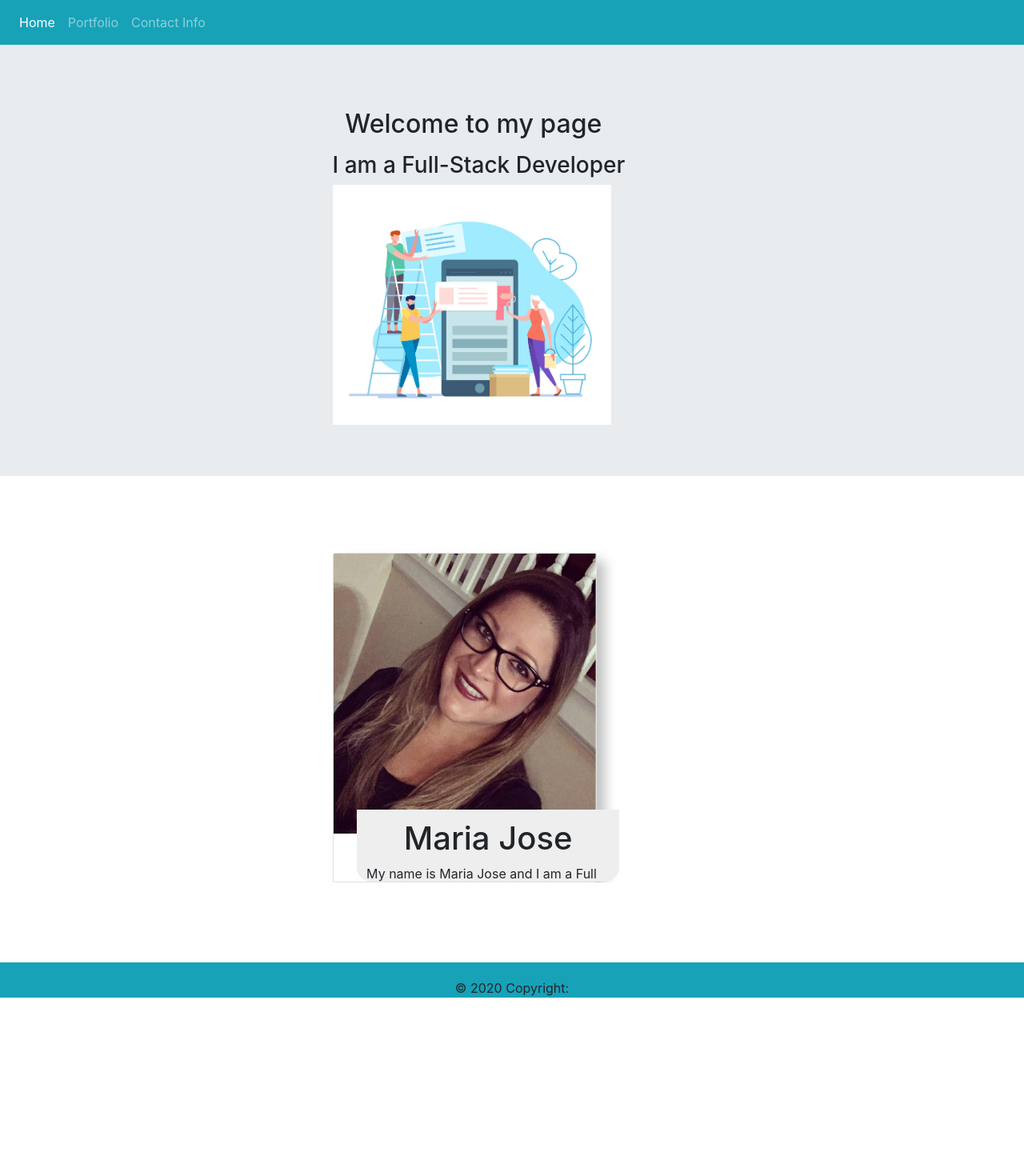
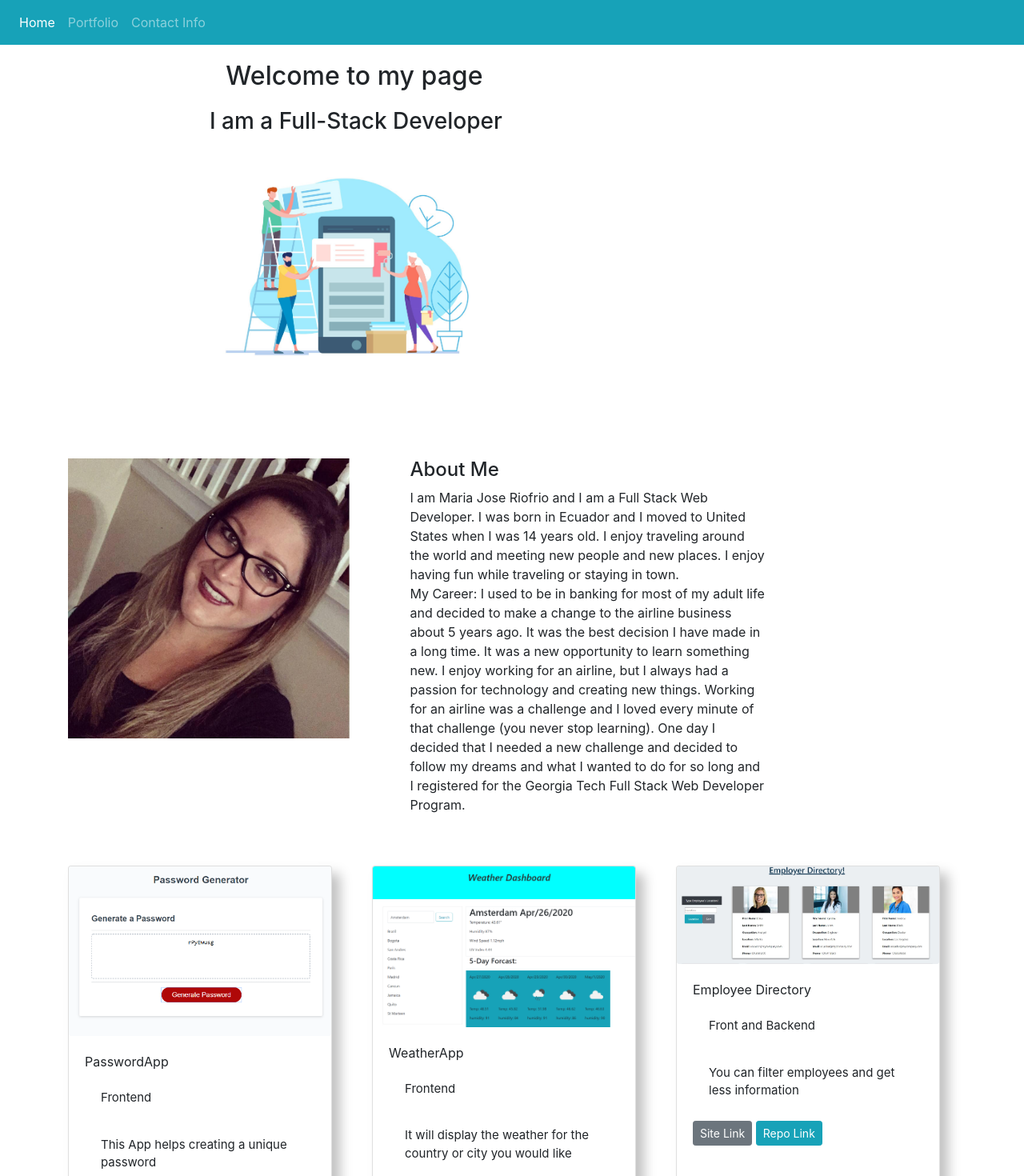
Before and after one commit to mariariofrio/MyPortfolio, a React (Create React App) app: page / in a window 1280 px wide. Shown: the top 1470 px of the page at 80% size. Before the commit the page ends 1247 px from the top, so only its background shows below. Built offline with nearby package versions, Linux system fonts and the light colour scheme.

Commit message:
making changes

```diff
--- a/src/component/Cards/Portfoliocards.js
+++ b/src/component/Cards/Portfoliocards.js
@@ -2,12 +2,10 @@ import React, { Component } from "react";
 // import projects from "../assets/projects.json";
 // import Project from "../component/Projects/Project";
 // import Anchor from "../component/Anchor"
-import { Card, CardImg, CardBody, CardTitle, CardText, Badge } from 'reactstrap';
-// import Anchor from "../Anchor";
+import { Card, CardImg, CardBody, CardTitle, CardText,  Button} from 'reactstrap';
+import "../Cards/style.css";
 
-//import burgerpic from "../../assets/mypicture.jpg"
-// import {Burgerapp, Notetaker, Passwordapp, RainChck, Weatherapp,Employeedirectory} from '../../assets/index';
-// import Image from "../images"
+
 class  PortfolioCards extends Component {
     constructor(props) {
         super(props);
@@ -27,16 +25,16 @@ class  PortfolioCards extends Component {
                     <CardBody>
                         <CardTitle> {this.props.projectname}
                         </CardTitle>
+                        <CardText>{this.props.type}
+                        </CardText>
+                        <CardText >{this.props.description}
+                        </CardText>
 
-                        <CardText>{this.props.type}
-                            <CardText>{this.props.description}
-                            </CardText>
-                        </CardText>
-                        <Badge color="info" >
-                            <Badge  to={this.props.sitelink}>
-                            </Badge>
+                            <Button color="secondary" size="sm" to={this.props.sitelink}> Site Link </Button>
+                            {' '}
+                            <Button color="info" size="sm" to={this.props.repolink}> Repo Link
+                            </Button>
 
-                    </Badge>
 
                 </CardBody>
         </Card>
--- /dev/null
+++ b/src/component/Cards/style.css
@@ -0,0 +1,6 @@
+.card-text  {
+
+    font-size:15px;
+    padding:10px 20px;
+    text-decoration-color: red;
+  }
--- a/src/component/header/header.css
+++ b/src/component/header/header.css
@@ -1,8 +1,9 @@
 .jumbotron {
-    background-color: white;
+    background-color: rgba(32, 39, 134, 0) !important;
     size: 100px;
     padding-bottom: 0%;
     padding-top: 0% !important;
+    justify-content: center !important;
 }
 h2 {
     margin: 2% !important;
--- a/src/component/header/index.js
+++ b/src/component/header/index.js
@@ -5,18 +5,18 @@ import fullstack from "../header/fullstack.jpg";
 function Header() {
   return (
     <div className="jumbotron jumbotron-fluid">
-      <div className="container profile ">
 
-        <div className="columns">
-          <div className="column">
+
+        <div className="row">
+          <div className="col content">
             <h2> Welcome to my page </h2>
             <h3> I am a Full-Stack Developer</h3>
             {/* <img className="fullstack" src="assets/fullstack.jpg" style="height: 300px; width: auto fit-content"></img> */}
-            <img src={fullstack} alt="swimmer" height="300px" width="auto fit-center" style={{float: ''}} />
+            <img src={fullstack}  height="300px"   />
           </div>
         </div>
       </div>
-    </div>
+
   );
 }
 
--- a/src/component/projects.json
+++ b/src/component/projects.json
@@ -20,16 +20,7 @@
         "sitelink": "https://mariariofrio.github.io/weatherappp/",
         "repolink": "https://github.com/mariariofrio/weatherappp"
     },
-    {
-        "id": 3,
-        "projectname": "RainChck",
-        "type": "Front and Backend",
-        "image":
-        "RainChck.PNG",
-        "description": "You can add any TODOS and get the weather of the time/city selected",
-        "sitelink": "ecuador@mycompany.com",
-        "repolink": "https://github.com/mariariofrio/RainChk"
-    },
+
     {
         "id": 4,
         "projectname": "Employee Directory",
--- a/src/component/wrapper/style.css
+++ b/src/component/wrapper/style.css
@@ -1,4 +1,4 @@
 .wrapper {
     min-height: 100%;
-    padding-bottom: 100px;
+
   }
--- a/src/pages/Contact.js
+++ b/src/pages/Contact.js
@@ -17,7 +17,7 @@ function Contact() {
             <div className="row ">
 
                 {/* <!-- Grid column --> */}
-                <div className="col  content">
+                <div className="col-sm-4 .offset-sm-1  content">
 
                     {/* <!-- Links --> */}
                     <h6 className="text-uppercase font-weight-bold">Contact</h6>
@@ -30,7 +30,7 @@ function Contact() {
                             <i></i> maria.riofrio.mr@gmail.com</p>
                 </div>
 
-                    <div className="col-5">
+                    <div className="col-sm-4 .offset-sm-1">
                             <Breadcrumb.Item href="https://github.com/mariariofrio">
                             <img src={github} alt="swimmer" height="50px" width="auto fit-center; border:none" style={{float: ''}} />
                             </Breadcrumb.Item>
--- a/src/pages/Portfolio.css
+++ b/src/pages/Portfolio.css
@@ -7,12 +7,12 @@
   padding-right: 5px;
   /* /* margin-left: au;
   margin-left: auto; */
-  overflow: auto;
+
 }
   .card {
     position:relative;
     width:330px;
-    height:412px;
+    height:450px;
     background: #EEEEEE;
     box-shadow: -10px -10px 15px rgba(255, 255, 255, 0.5), 10px 10px 15px rgba(0, 0, 0, 0.25);
   border-radius: 18px;
@@ -44,12 +44,12 @@
     position:absolute;
     left:0;
     bottom:0;
-    width:100%;
+    /* width:100%; */
     height:90px;
     box-sizing:border-box;
     transition: 0.5s cubic-bezier(.22,.68,0,1.71);
   /*   transition:0.3s ease-out; */
-     overflow:hidden;
+
     padding:12px;
     background: #EEEEEE;
     border-bottom-left-radius:18px;
@@ -72,10 +72,11 @@
     transform: scale(1.1);
 
   }
-  p {
-    text-align:left;
+  .card-text  {
+
     font-size:15px;
     padding:10px 20px;
+    text-decoration-color: red;
   }
 
   /* button {
--- a/src/pages/Portfolio.js
+++ b/src/pages/Portfolio.js
@@ -17,8 +17,7 @@ class Portfolio extends Component {
     let Portfoliocard = this.state.Projects.map((project) => {
       return (
           <Col sm="4">
-          <PortfolioCards key={project}
-          {...project}/>
+          <PortfolioCards key={project} {...project}/>
           </Col>
       )
     })
--- a/src/pages/Profile.css
+++ b/src/pages/Profile.css
@@ -1,4 +1,4 @@
-/* @import url(https://fonts.googleapis.com/css?family=Source+Code+Pro:300,400,500); */
+/* @import url(https://fonts.googleapis.com/css?family=Source+Code+Pro:300,400,500);
 
 
   .profile  {
@@ -13,12 +13,6 @@
   .card {
     position:relative;
 
-    width:200px;
-    height:300px;
-    background: #EEEEEE;
-    box-shadow: -10px -10px 15px rgba(255, 255, 255, 0.5), 10px 10px 15px rgba(0, 0, 0, 0.25);
-  border-radius: 18px;
-    transition:0.5s ease-out;
 
   }
   .card .image {
@@ -51,7 +45,7 @@
     box-sizing:border-box;
     transition: 0.5s cubic-bezier(.22,.68,0,1.71);
   /*   transition:0.3s ease-out; */
-     overflow:hidden;
+     /* overflow:hidden;
     padding:12px;
     background: #EEEEEE;
     border-bottom-left-radius:18px;
@@ -78,7 +72,7 @@
     text-align:left;
     font-size:15px;
     padding:10px 20px;
-  }
+  } */
 
   /* button {
     border:none;
--- a/src/pages/Profilecard.js
+++ b/src/pages/Profilecard.js
@@ -2,24 +2,45 @@ import React from "react";
 import "../pages/Profile.css";
 import mypicture from "../pages/mypicture.jpg";
 import Header from "../component/header";
-
+import {Media, Col, Row, Container} from "reactstrap";
+import Contact from "../pages/Contact"
+import Portfolio from "../pages/Portfolio"
 
 function Card() {
   return (
     <>
     <Header />
-    <div className="container profile">
+    <Container className="themed-container" fluid="sm">
+      <Row>
+        <Col sm={{ size: 2  }}>
+    <Media >
+        <Media src={mypicture} className="image" height="350px"  />
+      </Media>
+      </Col>
 
-    <div className="card">
+      <Media body>
+      <Col sm={{ size: 6 , offset: 3 }}>
+        <Media heading>
+          About Me
+        </Media>
+        I am Maria Jose Riofrio and I am a Full Stack Web Developer.
+        I was born in Ecuador and I moved to United States when I was 14 years old. I enjoy traveling around the world and meeting
+        new people and new places. I enjoy having fun while traveling or staying in town.
+<br></br>
+        My Career:
 
-    <img src={mypicture} alt="swimmer" height="350px" width="100%" style={{float: 'none'}} />
-      <div className="content">
-      <h1>Maria Jose </h1>
-        My name is Maria Jose and I am a Full Stack Developer.
-      </div>
-    </div>
-    </div>
-    </>
+        I used to be in banking for most of my adult life and decided to make a change to the airline business about 5 years ago. It was the best
+        decision I have made in a long time. It was a new opportunity to learn something new. I enjoy working for an airline, but I always had a passion for
+        technology and creating new things. Working for an airline was a challenge and I loved every minute of that challenge (you never stop learning).
+        One day I decided that I needed a new challenge and decided to follow my dreams and what I wanted to do for so long and I registered for the Georgia Tech Full Stack Web Developer Program.
+
+      </Col>
+      </Media>
+      </Row>
+    </Container>
+    <Portfolio/>
+    <Contact/>
+  </>
   );
 }
 
--- a/src/pages/contact.css
+++ b/src/pages/contact.css
@@ -4,12 +4,12 @@
     width: 6%;
     height: 6%;
     margin: 1%;
-    background-color: rgba(184, 238, 245, 0.335);
+    background-color: rgba(245, 247, 248, 0.335);
     display: inline-block;
 }
 
 .content {
-    margin-left: 9%;
+    margin-left: 20%;
 }
 .column1  {
     padding-top: 4%;
```
